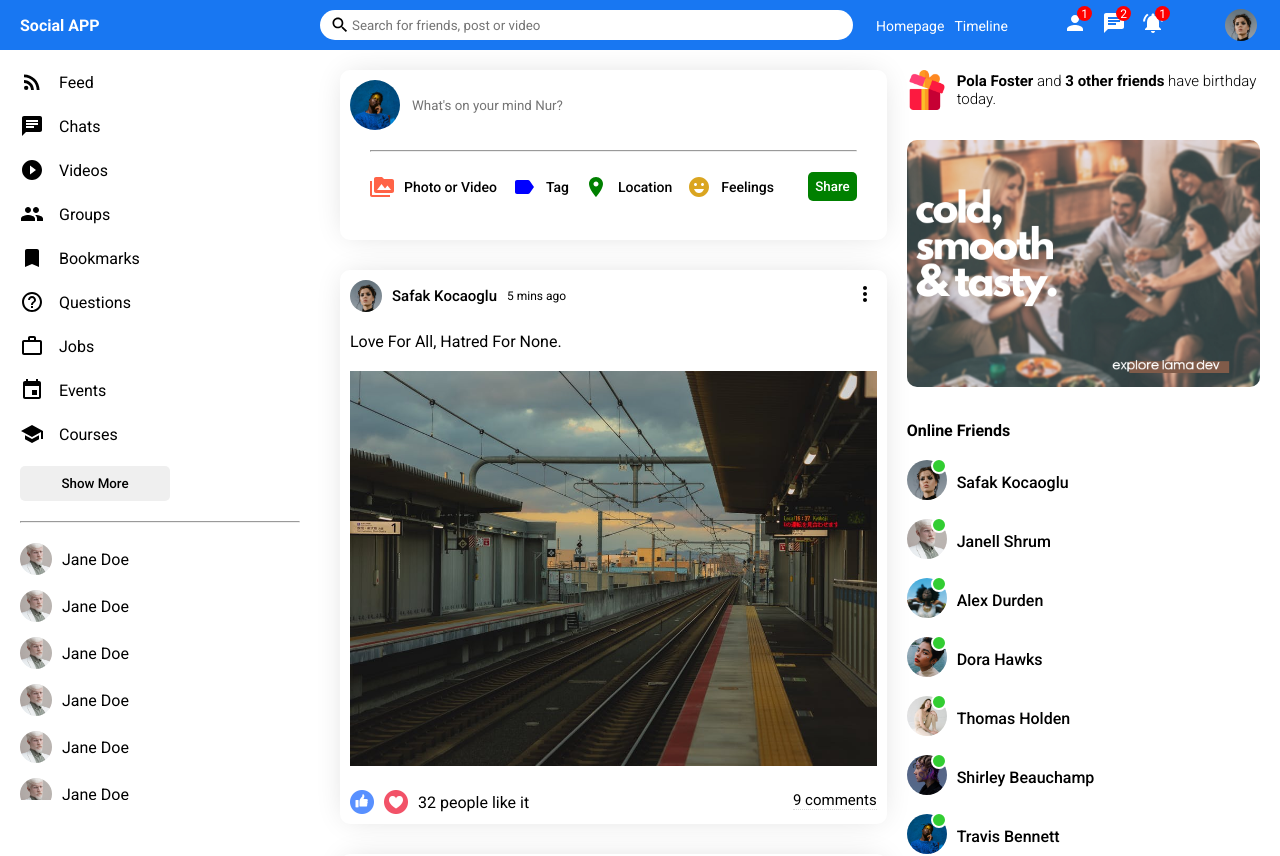
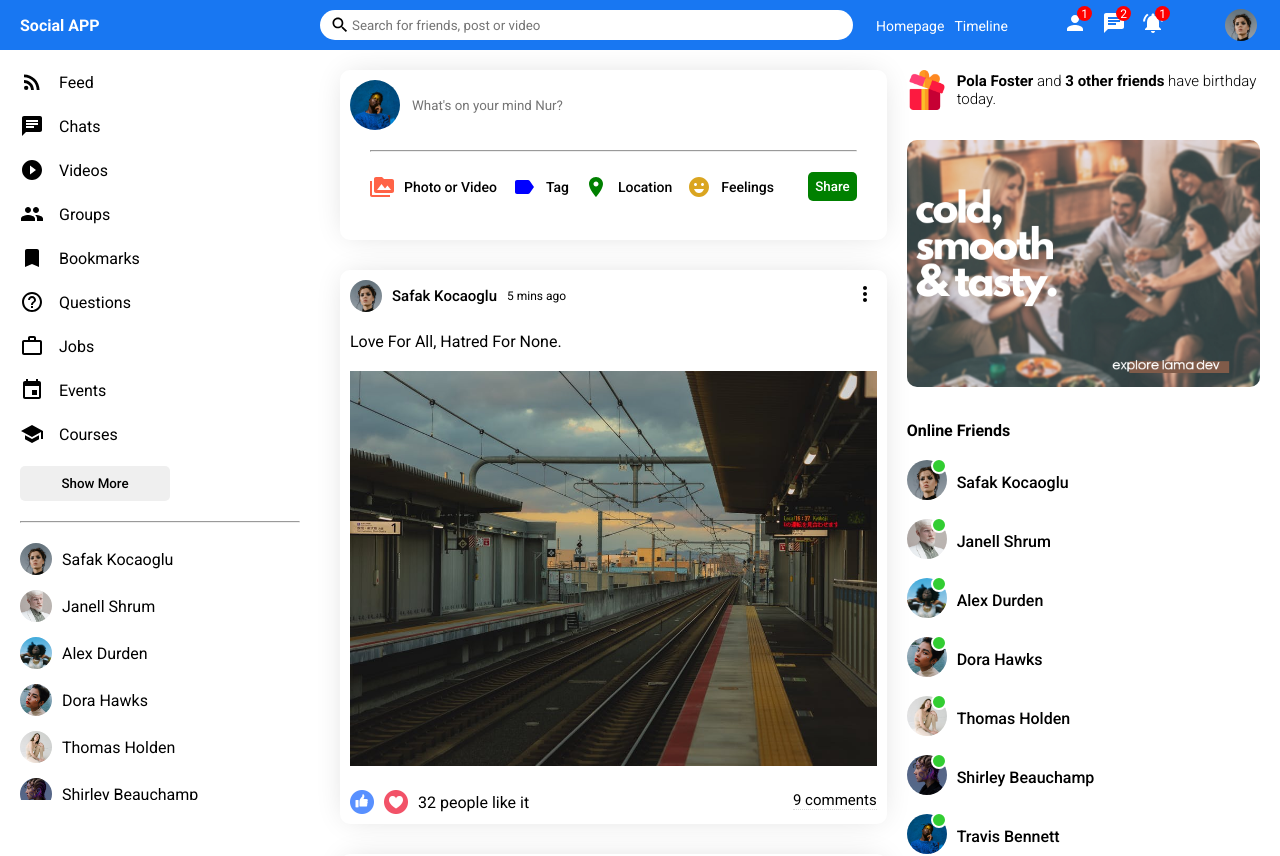
Before and after one commit to nmsoikat/Social-app-react, a React (Create React App) app: page / in a window 1280 px wide. Shown: the top 856 px of the page. Built offline with nearby package versions, Linux system fonts and the light colour scheme.

Commit message:
dummy close-friend

```diff
--- /dev/null
+++ b/src/components/closeFriend/CloseFriend.jsx
@@ -0,0 +1,8 @@
+import "./closeFriend.css";
+
+export default function CloseFriend({user}) {
+  return  <li className="sidebar-friend-item">
+  <img src={user.profilePicture} alt="" className="sidebar-friend-img" />
+  <span className="sidebar-friend-name">{user.username}</span>
+</li>;
+}
--- a/src/components/sidebar/Sidebar.jsx
+++ b/src/components/sidebar/Sidebar.jsx
@@ -1,5 +1,7 @@
+import './sidebar.css'
 import { Bookmark, Chat, Event, Group, HelpOutline, PlayCircleFilledOutlined, RssFeed, School, WorkOutline } from '@mui/icons-material';
-import './sidebar.css'
+import { Users } from '../../dummyData';
+import CloseFriend from '../closeFriend/CloseFriend';
 
 export default function Sidebar() {
   return <div className='sidebar'>
@@ -46,42 +48,9 @@
       <button className="sidebar-btn">Show More</button>
       <hr className='sidebar-hr' />
       <ul className="sidebar-friend-list">
-        <li className="sidebar-friend-item">
-          <img src="/assets/person/2.jpeg" alt="" className="sidebar-friend-img" />
-          <span className="sidebar-friend-name">Jane Doe</span>
-        </li>
-        <li className="sidebar-friend-item">
-          <img src="/assets/person/2.jpeg" alt="" className="sidebar-friend-img" />
-          <span className="sidebar-friend-name">Jane Doe</span>
-        </li>
-        <li className="sidebar-friend-item">
-          <img src="/assets/person/2.jpeg" alt="" className="sidebar-friend-img" />
-          <span className="sidebar-friend-name">Jane Doe</span>
-        </li>
-        <li className="sidebar-friend-item">
-          <img src="/assets/person/2.jpeg" alt="" className="sidebar-friend-img" />
-          <span className="sidebar-friend-name">Jane Doe</span>
-        </li>
-        <li className="sidebar-friend-item">
-          <img src="/assets/person/2.jpeg" alt="" className="sidebar-friend-img" />
-          <span className="sidebar-friend-name">Jane Doe</span>
-        </li>
-        <li className="sidebar-friend-item">
-          <img src="/assets/person/2.jpeg" alt="" className="sidebar-friend-img" />
-          <span className="sidebar-friend-name">Jane Doe</span>
-        </li>
-        <li className="sidebar-friend-item">
-          <img src="/assets/person/2.jpeg" alt="" className="sidebar-friend-img" />
-          <span className="sidebar-friend-name">Jane Doe</span>
-        </li>
-        <li className="sidebar-friend-item">
-          <img src="/assets/person/2.jpeg" alt="" className="sidebar-friend-img" />
-          <span className="sidebar-friend-name">Jane Doe</span>
-        </li>
-        <li className="sidebar-friend-item">
-          <img src="/assets/person/2.jpeg" alt="" className="sidebar-friend-img" />
-          <span className="sidebar-friend-name">Jane Doe</span>
-        </li>
+        {Users.map(u => (
+          <CloseFriend key={u} user={u} />
+        ))}
       </ul>
     </div>
   </div>;
```
Also changed, not shown: src/components/closeFriend/closeFriend.css (added).
